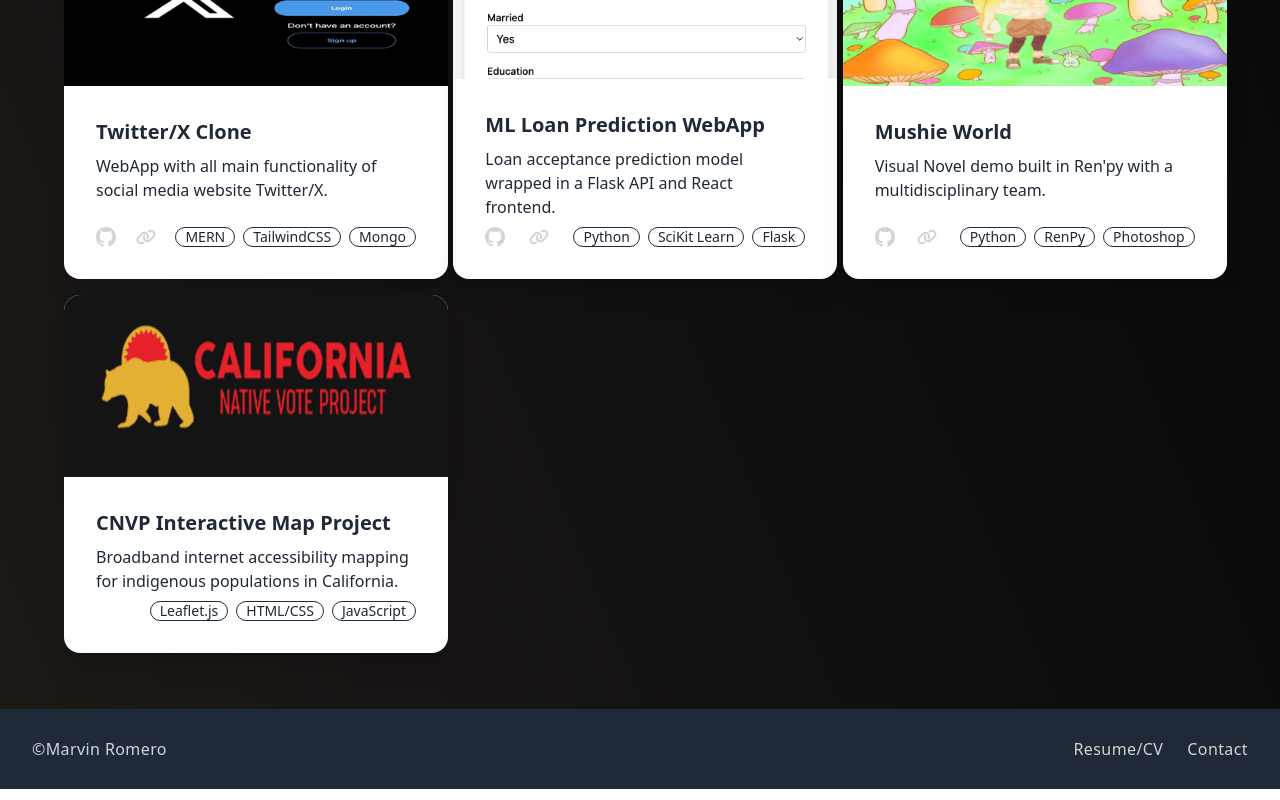
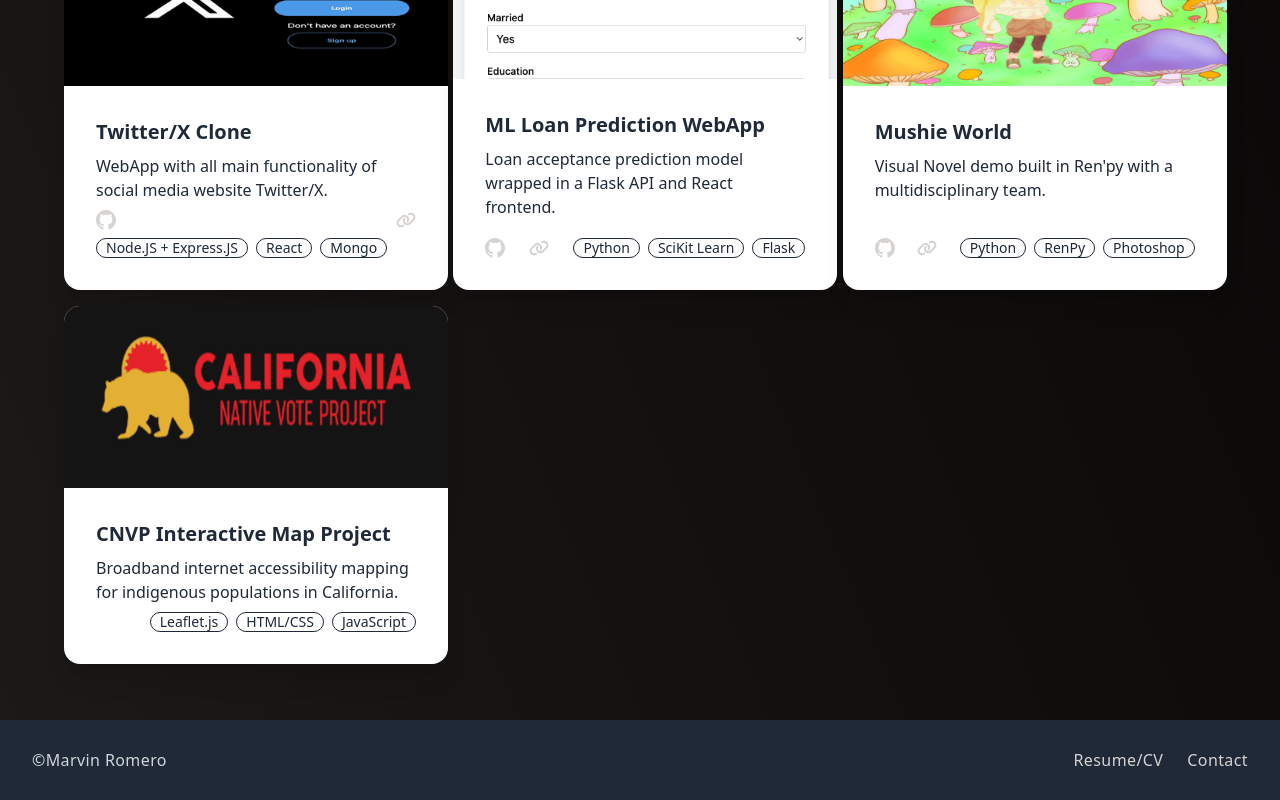
Before and after one commit to marvcodething/portfolioWebsite, a React (Vite) app in the folder portfoliomarv/: page / in a window 1280 px wide. Shown: the part 2359-3159 px from the top of the page. Built offline with nearby package versions, Linux system fonts and the light colour scheme.

Commit message:
change twitter tags

```diff
--- a/portfoliomarv/src/App.jsx
+++ b/portfoliomarv/src/App.jsx
@@ -273,8 +273,8 @@ function App() {
                       <FaLink className="h-5 w-5 fill-stone-300 transform transition-transform duration-200 hover:scale-125 hover:fill-white justify-start" />
                     </a>
                     <div className="card-actions justify-end">
-                      <div className="badge badge-outline">MERN</div>
-                      <div className="badge badge-outline">TailwindCSS</div>
+                      <div className="badge badge-outline">Node.JS + Express.JS</div>
+                      <div className="badge badge-outline">React</div>
                       <div className="badge badge-outline">Mongo</div>
                     </div>
                   </div>
```
